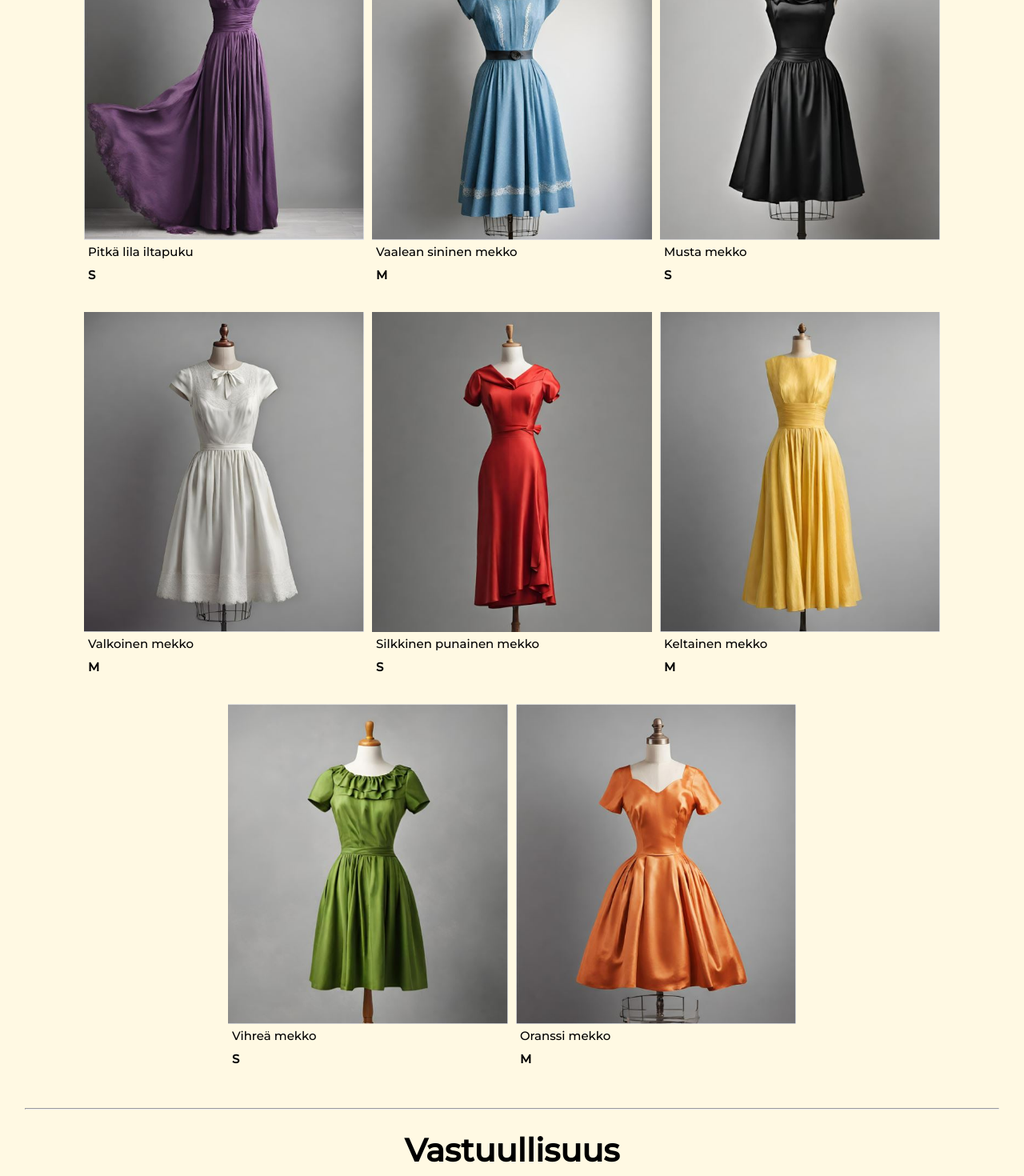
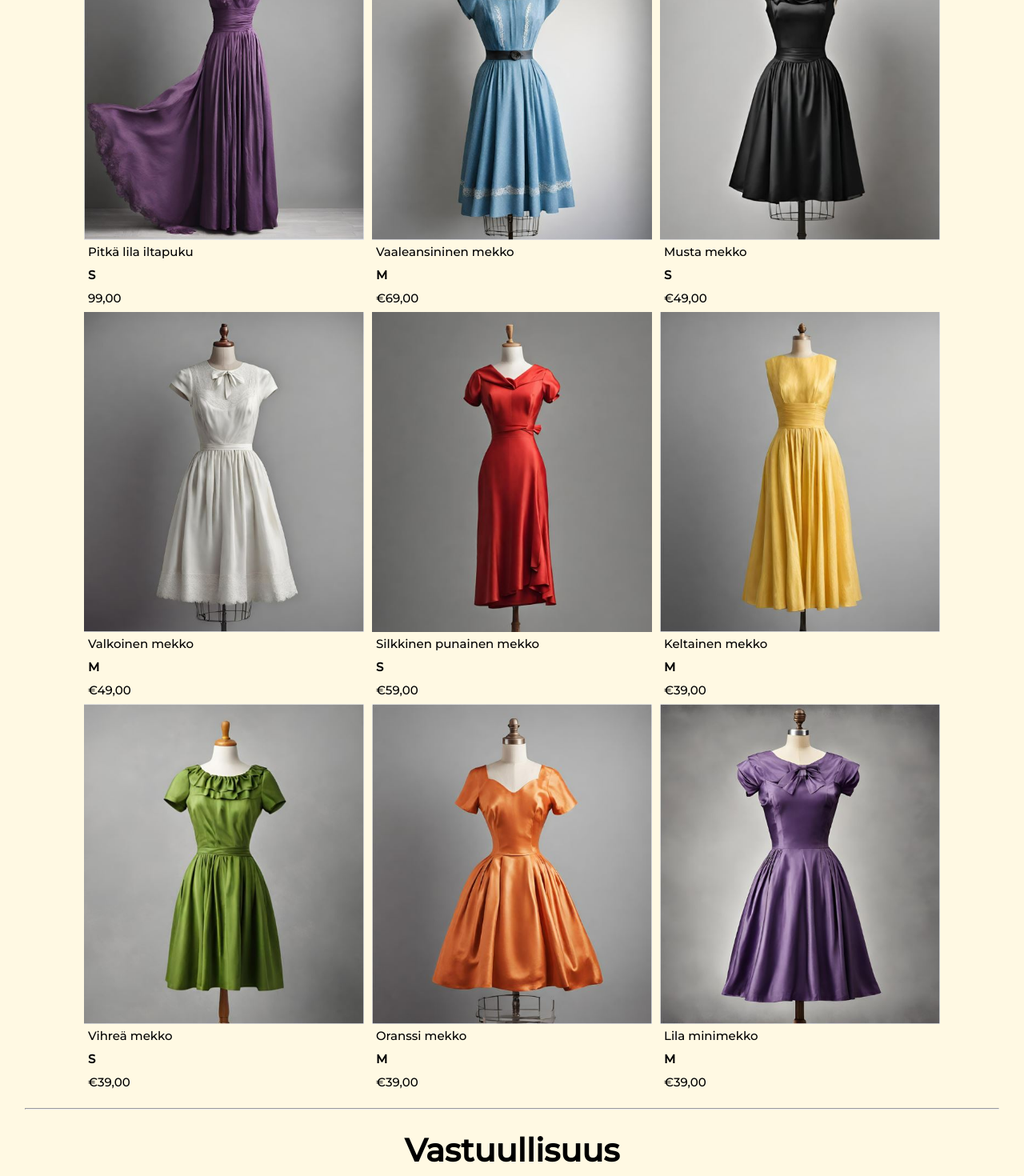
Before and after one commit to Oonuliina/solinavintage, a React (Create React App) app in the folder solinavintage/: page / in a window 1280 px wide. Shown: the part 1493-2963 px from the top of the page at 80% size. Built offline with nearby package versions, Linux system fonts and the light colour scheme; a web font is replaced by a local one.

Commit message:
Made changes to data.js

```diff
--- a/solinavintage/src/components/Products.jsx
+++ b/solinavintage/src/components/Products.jsx
@@ -1,4 +1,4 @@
-import { newlyAddedProducts } from "../data";
+import { dresses } from "../data";
 import styled from "styled-components";
 import Product from "./Product";
 
@@ -21,7 +21,7 @@ const Products = () => {
     <Container>
       <Title>Mekkoja</Title>
       <Wrapper>
-      {newlyAddedProducts.map((item) => (
+      {dresses.map((item) => (
         <Product item={item} key={item.id} />
       ))}
       </Wrapper>
--- a/solinavintage/src/data.js
+++ b/solinavintage/src/data.js
@@ -1,3 +1,4 @@
+// Mekot
 import longPurpleDress from "./assets/dresses/long_purple_dress.JPG";
 import blueDress from "./assets/dresses/light-blue_dress.JPG";
 import blackDress from "./assets/dresses/black_dress.JPG";
@@ -6,62 +7,133 @@ import redDress from "./assets/dresses/red_silky_dress.JPG";
 import yellowDress from "./assets/dresses/yellow_dress.JPG";
 import greenDress from "./assets/dresses/green_dress.JPG";
 import orangeDress from "./assets/dresses/orange_dress.JPG";
+import shortPurpleDress from "./assets/dresses/short_purple_dress.JPG";
+// Takit
+import brownCoat from "./assets/coats/brown_coat.jpg";
+import lightBrownCoat from "./assets/coats/light-brown_coat.jpg";
 
-export const newlyAddedProducts = [
+//laukut
+
+//kengät
+
+//Korut
+
+export const dresses = [
   {
     id: 1,
     img: longPurpleDress,
     title: "Pitkä lila iltapuku",
+    category: "Mekot",
     size: "S",
-    prize: "89€",
+    price: "99,00",
+    color: "Lila",
+    inStock: true,
   },
   {
     id: 2,
     img: blueDress,
-    title: "Vaalean sininen mekko",
+    title: "Vaaleansininen mekko",
+    category: "Mekot",
     size: "M",
-    prize: "99€",
+    price: "€69,00",
+    color: "Sininen",
+    inStock: true,
   },
   {
     id: 3,
     img: blackDress,
     title: "Musta mekko",
+    category: "Mekot",
     size: "S",
-    prize: "49€",
+    price: "€49,00",
+    color: "Musta",
+    inStock: true,
   },
   {
     id: 4,
     img: whiteDress,
     title: "Valkoinen mekko",
+    category: "Mekot",
     size: "M",
-    prize: "49€",
+    price: "€49,00",
+    color: "Valkoinen",
+    inStock: true,
   },
   {
     id: 5,
     img: redDress,
     title: "Silkkinen punainen mekko",
+    category: "Mekot",
     size: "S",
-    prize: "69€",
+    price: "€59,00",
+    color: "Punainen",
+    inStock: true,
   },
   {
     id: 6,
     img: yellowDress,
     title: "Keltainen mekko",
+    category: "Mekot",
     size: "M",
-    prize: "39€",
+    price: "€39,00",
+    color: "Keltainen",
+    inStock: true,
   },
   {
     id: 7,
     img: greenDress,
     title: "Vihreä mekko",
+    category: "Mekot",
     size: "S",
-    prize: "39€",
+    price: "€39,00",
+    color: "Vihreä",
+    inStock: true,
   },
   {
     id: 8,
+    title: "Oranssi mekko",
     img: orangeDress,
-    title: "Oranssi mekko",
+    category: "Mekot",
     size: "M",
-    prize: "39€",
+    price: "€39,00",
+    color: "Oranssi",
+    inStock: true,
+  },
+  {
+    id: 8,
+    title: "Lila minimekko",
+    img: shortPurpleDress,
+    category: "Mekot",
+    size: "M",
+    color: "Lila",
+    price: "€39,00",
+    inStock: true,
   },
 ];
+export const coats = [
+  {
+    id: 1,
+    title: "Ruskea pitkä elegantti villakangastakki",
+    desc: "Ajaton ja tyyliäs ruskea villakangastakki solmittavalla vyöllä. Malli on pitkä ja materiaali on villa/villasekoite. Kunto erittäin hyvä. Pesulapun ohjeen mukaan pestävä pesulassa.",
+    img: brownCoat,
+    category: "Takit",
+    size: "M",
+    color: "Ruskea",
+    price: "€79,00",
+    inStock: true,
+  },
+  {
+    id: 2,
+    title: "Vaalea pitkä villakangastakki",
+    desc: "Tyyliäs vaaleanruskea villakangastakki solmittavalla vyöllä. Malli on pitkä ja materiaali on villa/villasekoite. Kunto erittäin hyvä. Pesulapun ohjeen mukaan pestävä pesulassa.",
+    img: lightBrownCoat,
+    category: "Takit",
+    size: "S",
+    color: "Beige",
+    price: "€69,00",
+    inStock: true,
+  },
+];
+export const bags = [];
+export const shoes = [];
+export const jevelry = [];
```
